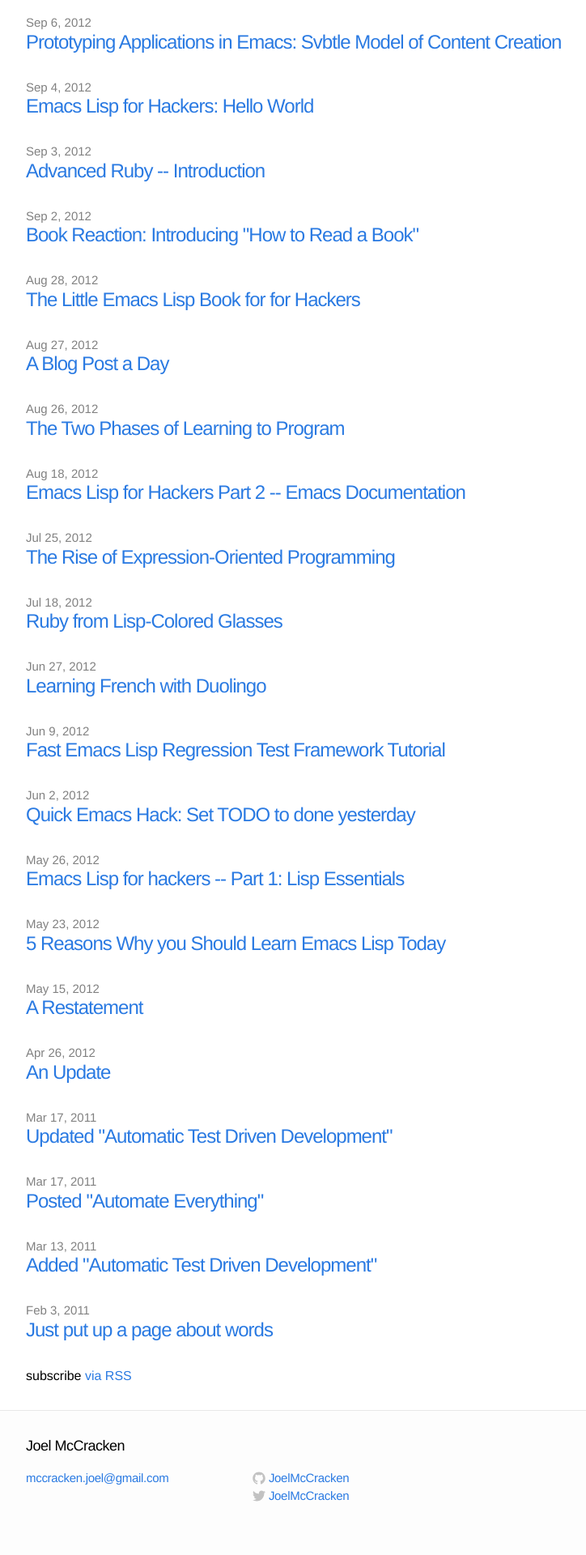
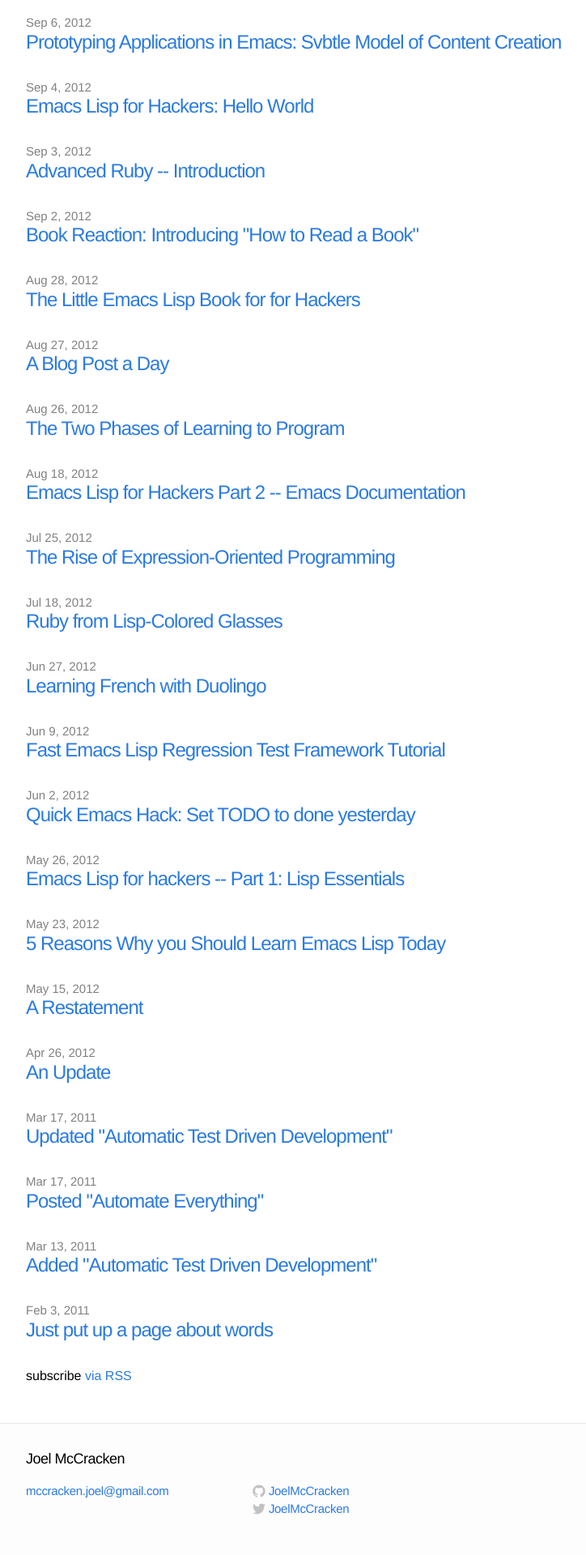
Before and after one commit to joelmccracken/joelmccracken.github.com, a Jekyll site: the page built from index.html, in a window 1280 px wide. Shown: the part 3622-5542 px from the top of the page at 81% size, without its empty margins (208-932 px from the left). Built offline with Jekyll 4.4.1, drawn with Linux system fonts in a browser that asks for light colours; Markdown is read by kramdown in place of the engine named in the settings.

Commit message:
css: add margin to p tags

```diff
--- a/css/main.css
+++ b/css/main.css
@@ -398,3 +398,7 @@
     margin: 0 0 15px; }
 
 }
+  p {
+margin-top: 1em;
+margin-bottom: 1em;
+}
```
